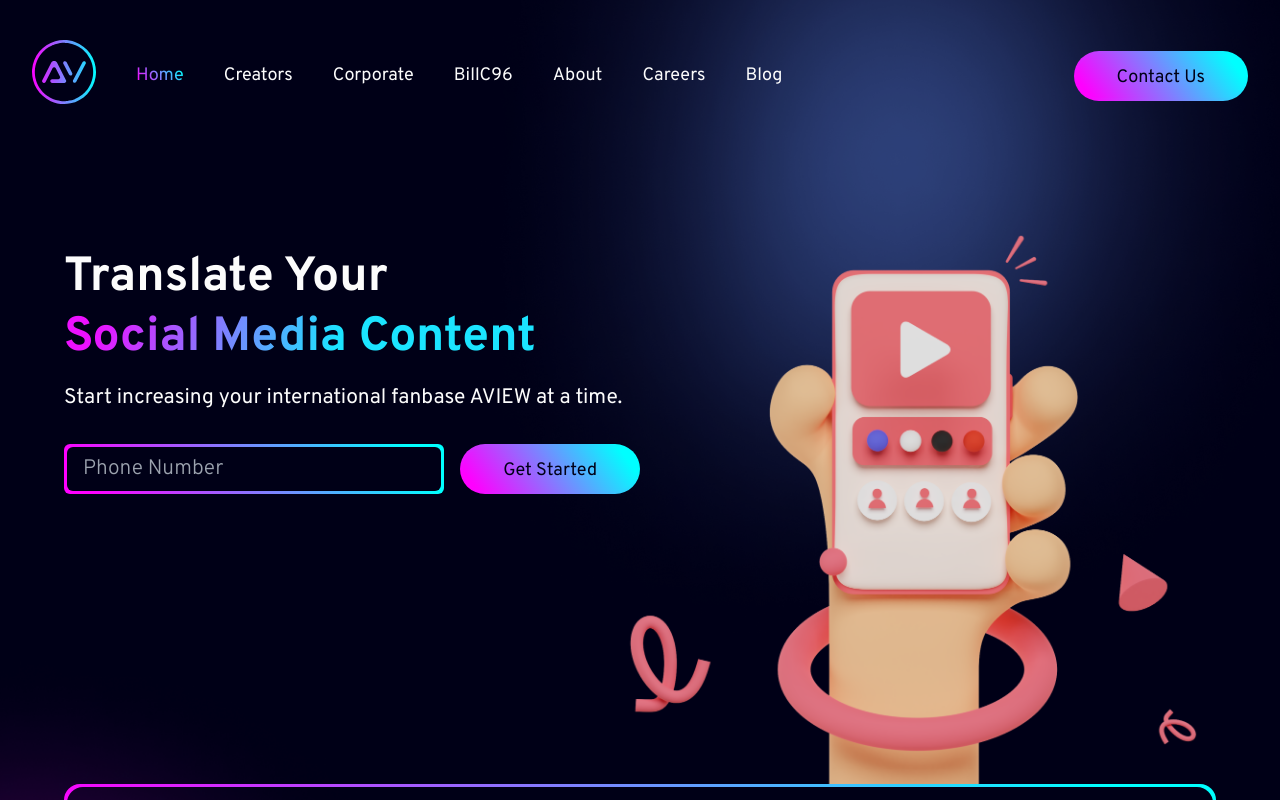
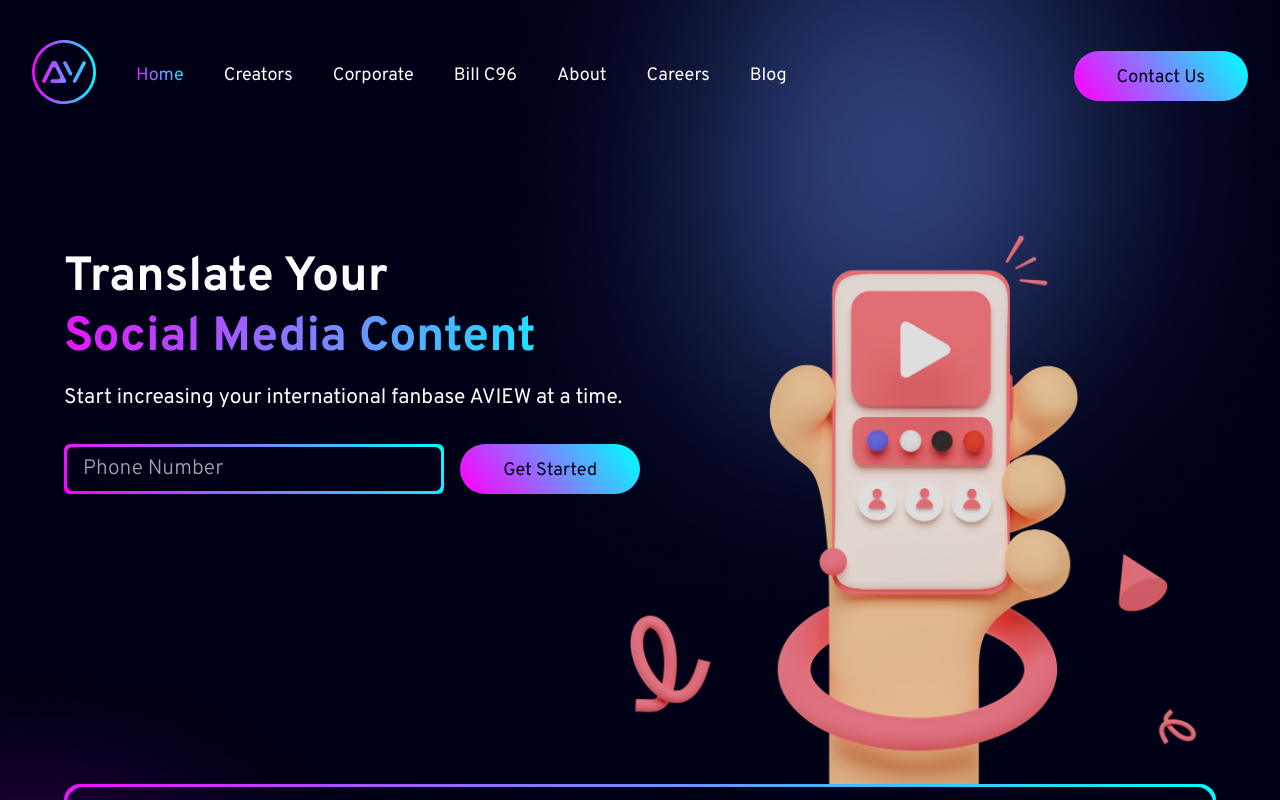
Before and after one commit to Aview-International/aviewint-website, a Next.js app: page / in a window 1280 px wide. Shown: the top 800 px of the page. Built offline with nearby package versions, Linux system fonts and the light colour scheme.

Commit message:
Change gradients and fix bill c96 current page highlight

```diff
--- a/constants/constants.js
+++ b/constants/constants.js
@@ -61,7 +61,7 @@ export const ROUTES = [
   { id: 'route-1', text: 'Home', route: '/' },
   { id: 'route-2', text: 'Creators', route: '/creators' },
   { id: 'route-3', text: 'Corporate', route: '/corporate' },
-  { id: 'route-4', text: 'BillC96', route: '/bill-c96' },
+  { id: 'route-4', text: 'Bill C96', route: '/bill-c96' },
   { id: 'route-5', text: 'About', route: '/about' },
   { id: 'route-6', text: 'Careers', route: '/careers' },
   { id: 'route-7', text: 'Blog', route: '/blog' },
--- a/pages/bill-c96/index.js
+++ b/pages/bill-c96/index.js
@@ -11,7 +11,7 @@ const BillC96 = () => {
   return (
     <>
       <SEO title="Bill C-96 - AVIEW" />
-      <Header />
+      <Header curPage="Bill C96" />
       <PreparingForBillC96 />
       <WhatIsBillC96 />
       <HowWeCanHelp />
--- a/styles/globals.css
+++ b/styles/globals.css
@@ -16,15 +16,15 @@
   }
 
   .gradient-1 {
-    background: linear-gradient(54deg, #ff00ff 7.13%, #00ffff 91%);
+    background: linear-gradient(54deg, #ff00ff 0%, #00ffff 100%);
   }
 
   .gradient-2 {
-    background: linear-gradient(108.35deg, #ec11ff 7.55%, #1be4ff 57.75%);
+    background: linear-gradient(108.35deg, #ec11ff 0%, #1be4ff 100%);
   }
 
   .gradient-text {
-    @apply inline bg-clip-text text-transparent;
+    @apply inline-block bg-clip-text text-transparent;
   }
 
   .transition-300 {
```
